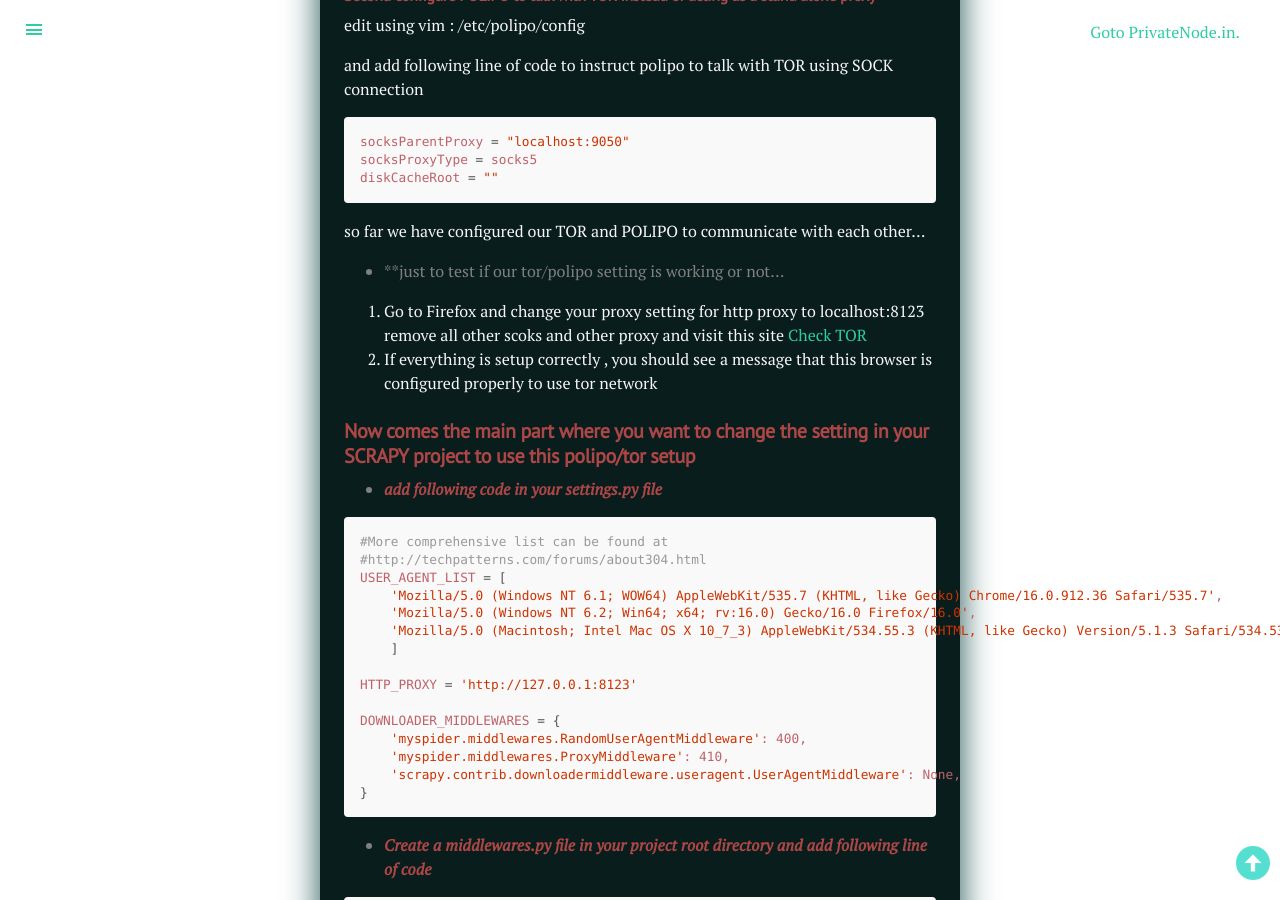
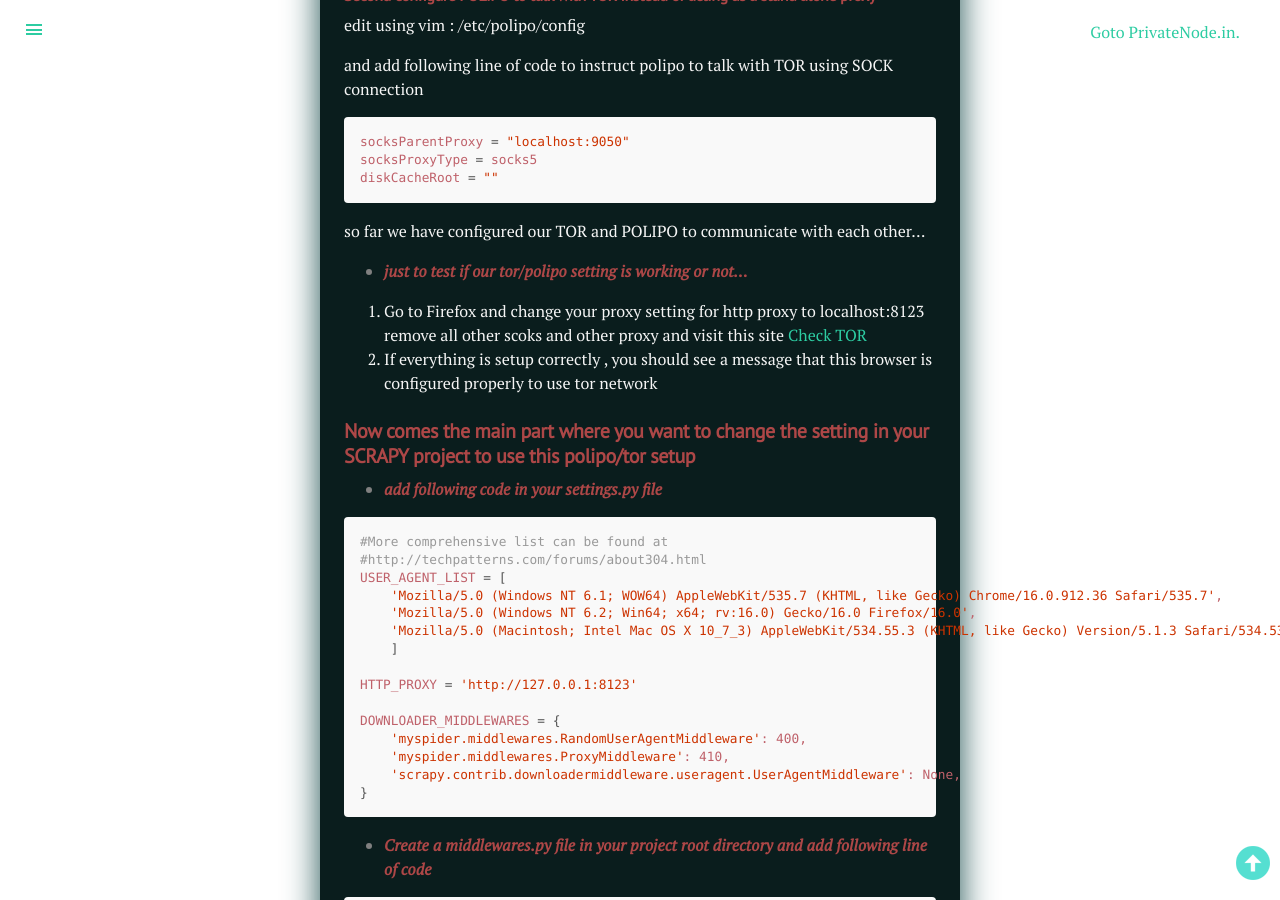
Before and after one commit to DharmeshPandav/dharmeshpandav.github.io, a Jekyll site: the page built from _posts/2015-02-24-Torifying-your-Scrapy_project_on_ubuntu.md, in a window 1280 px wide and 900 px high, scrolled down 1484 px. Built offline with Jekyll 4.4.1, drawn with Linux system fonts in a browser that asks for light colours; nearby versions of some CDN libraries; Markdown is read by kramdown in place of the engine named in the settings.

```diff
--- a/_posts/2015-02-24-Torifying-your-Scrapy_project_on_ubuntu.md
+++ b/_posts/2015-02-24-Torifying-your-Scrapy_project_on_ubuntu.md
@@ -76,7 +76,7 @@ diskCacheRoot = ""
 
 so far we have configured our TOR and POLIPO to communicate with each other...
 
-* **just to test if our tor/polipo setting is working or not...
+* ***just to test if our tor/polipo setting is working or not...***
 
 1. Go to Firefox and change your proxy setting for http proxy to localhost:8123 remove all other scoks and other proxy and visit this site [Check TOR](http://check.torproject.org/)
 2. If everything is setup correctly , you should see a message that this browser is configured properly to use tor network
```
